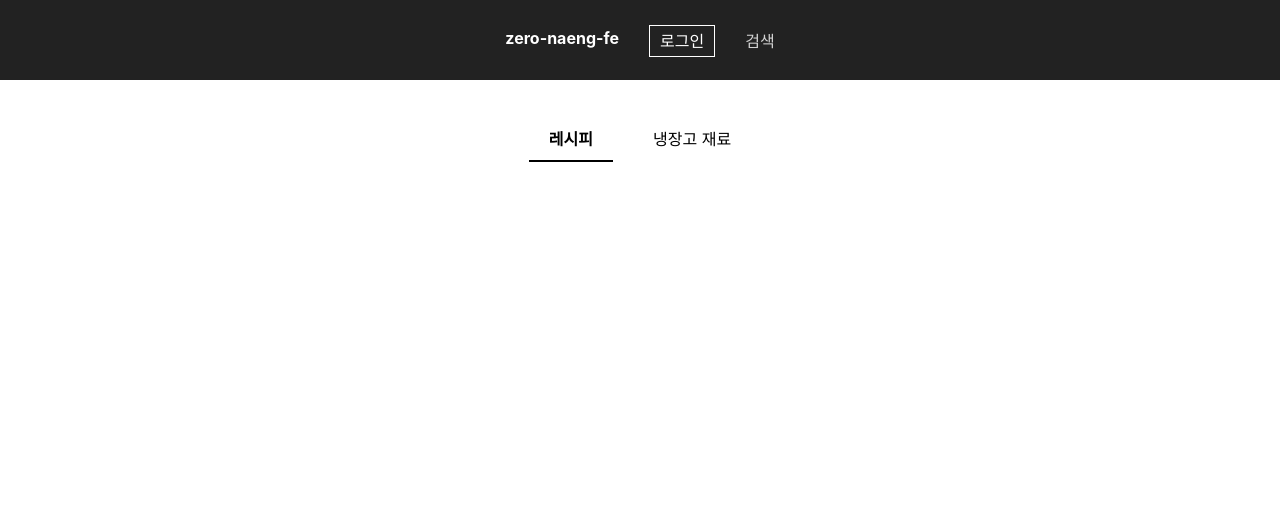
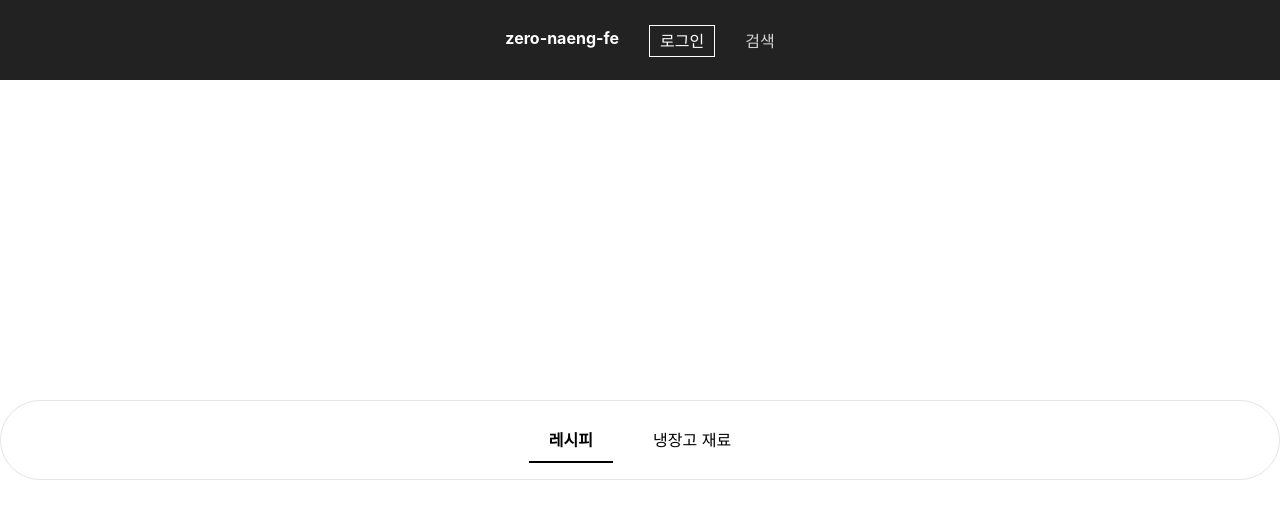
Before and after one commit to ksb214-hub/Recipe_project2, a React (Create React App) app: page / in a window 1280 px wide. Shown: the top 518 px of the page. Built offline with nearby package versions, Linux system fonts and the light colour scheme.

Commit message:
변경사항 css
.con
  padding-top: 25%;

#tab{
  overflow: hidden;
  position: relative;
  margin-bottom: 1.688rem;
  border: solid 1px #e5e5e5;
  border-radius: 3.0625rem;
}

```diff
--- a/src/Main/Main.css
+++ b/src/Main/Main.css
@@ -41,9 +41,16 @@
 .con {
   margin: 0 auto;
   width: 100%;
-  padding-top: 20px;
+  padding-top: 25%;
 }
 
+#tab{
+  overflow: hidden;
+  position: relative;
+  margin-bottom: 1.688rem;
+  border: solid 1px #e5e5e5;
+  border-radius: 3.0625rem;
+}
 /* TAB */
 #tab ul {
   display: flex;
```
